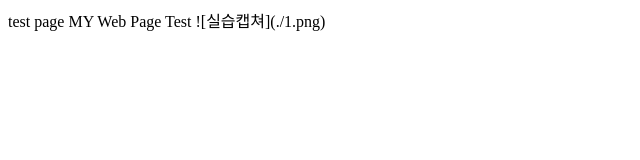
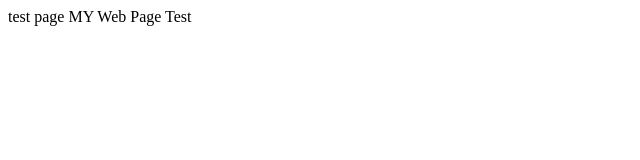
Before and after one commit to kangdongwoo01/kangdongwoo01.github.io, a plain HTML site: page index.html in a window 1280 px wide. Shown: the whole page, without its empty margins (0-640 px from the left). Drawn offline with Linux system fonts and the light colour scheme.

Commit message:
Update index.html

```diff
--- a/index.html
+++ b/index.html
@@ -4,7 +4,7 @@
      MY Web Page Test
 
 
-![실습캡쳐](./1.png)
+
 
    </body>
 </html>
```
